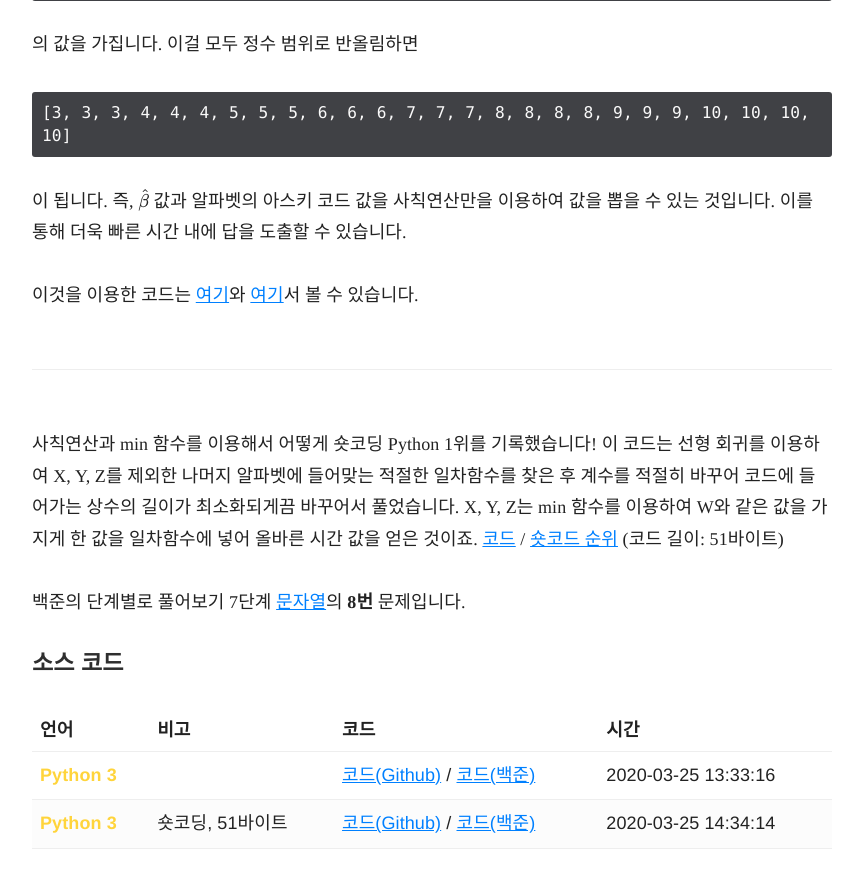
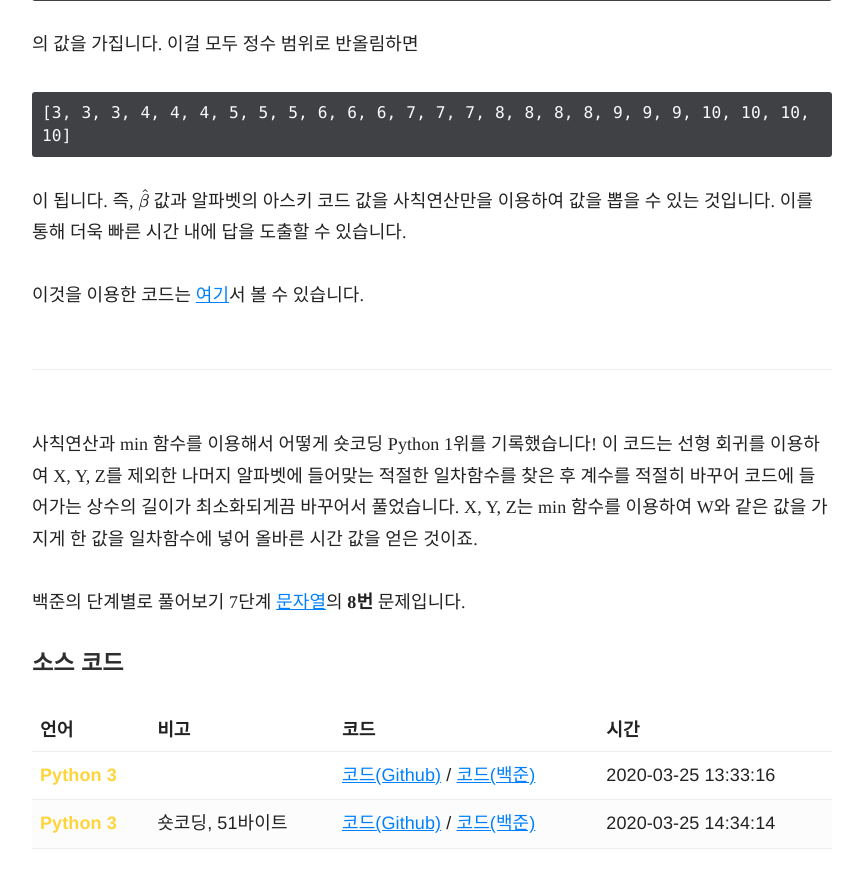
Before and after one commit to Orb-H/nojam, a Jekyll site: the page built from docs/_docs/nojam/5622.md, in a window 1280 px wide and 900 px high, scrolled down 842 px. Shown: the top 872 px of the window, without its empty margins (358-1221 px from the left). Built offline with Jekyll 4.4.1, drawn with Linux system fonts in a browser that asks for light colours; some web fonts are replaced; formulas are drawn with MathJax 3; comment, search, counter and statistics services are not loaded.

Commit message:
Edit 5622

```diff
--- a/docs/_docs/nojam/5622.md
+++ b/docs/_docs/nojam/5622.md
@@ -67,8 +67,8 @@
 
 이 됩니다. 즉, $$\hat{\beta}$$ 값과 알파벳의 아스키 코드 값을 사칙연산만을 이용하여 값을 뽑을 수 있는 것입니다. 이를 통해 더욱 빠른 시간 내에 답을 도출할 수 있습니다.
 
-이것을 이용한 코드는 [여기](https://github.com/Orb-H/nojam/nojam/source/5622_.py)와 [여기](http://boj.kr/c202757a182b4943a8fea24ea837c8fa)서 볼 수 있습니다.
+이것을 이용한 코드는 [여기](http://boj.kr/c202757a182b4943a8fea24ea837c8fa)서 볼 수 있습니다.
 
 ---
 
-사칙연산과 min 함수를 이용해서 어떻게 숏코딩 Python 1위를 기록했습니다! 이 코드는 선형 회귀를 이용하여 X, Y, Z를 제외한 나머지 알파벳에 들어맞는 적절한 일차함수를 찾은 후 계수를 적절히 바꾸어 코드에 들어가는 상수의 길이가 최소화되게끔 바꾸어서 풀었습니다. X, Y, Z는 min 함수를 이용하여 W와 같은 값을 가지게 한 값을 일차함수에 넣어 올바른 시간 값을 얻은 것이죠. [코드](http://boj.kr/88b7ec324df2424c8f097d72a0ea009e) / [숏코드 순위](https://www.acmicpc.net/short/status/5622) (코드 길이: 51바이트)
+사칙연산과 min 함수를 이용해서 어떻게 숏코딩 Python 1위를 기록했습니다! 이 코드는 선형 회귀를 이용하여 X, Y, Z를 제외한 나머지 알파벳에 들어맞는 적절한 일차함수를 찾은 후 계수를 적절히 바꾸어 코드에 들어가는 상수의 길이가 최소화되게끔 바꾸어서 풀었습니다. X, Y, Z는 min 함수를 이용하여 W와 같은 값을 가지게 한 값을 일차함수에 넣어 올바른 시간 값을 얻은 것이죠.
```
